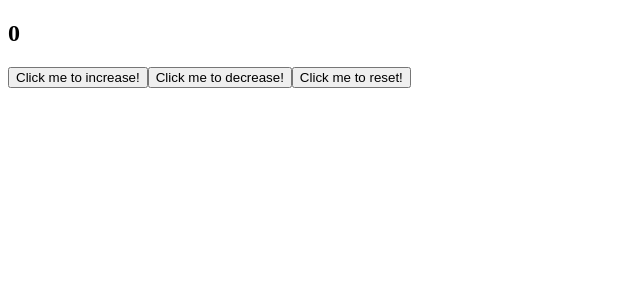
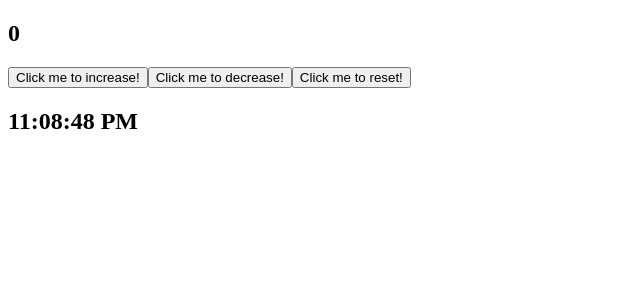
Before and after one commit to CarlSpagnuolo/Esercizi-React, a React (Vite) app: page / in a window 1280 px wide. Shown: the top 300 px of the page, without its empty margins (0-640 px from the left). Built offline with nearby package versions, Linux system fonts and the light colour scheme.

Commit message:
useEffect

```diff
--- a/src/App.tsx
+++ b/src/App.tsx
@@ -15,12 +15,14 @@
 //   return <Welcome name="John" age={19} />;
 // }
 
+import { Clock } from "./Clock";
 import { Counter } from "./Counter";
 
 export function App() {
   return (
     <div>
       <Counter initialValue={0} increment={1} />
+      <Clock />
     </div>
   );
 }
--- /dev/null
+++ b/src/Clock.tsx
@@ -0,0 +1,13 @@
+import { useEffect, useState } from "react";
+
+export function Clock() {
+  const [time, setTime] = useState("");
+
+  useEffect(() => {
+    const interval = setInterval(() => {
+      setTime(new Date().toLocaleTimeString());
+    }, 1000);
+    return () => clearInterval(interval);
+  }, []);
+  return <h2>{time}</h2>;
+}
--- a/src/Counter.tsx
+++ b/src/Counter.tsx
@@ -1,4 +1,4 @@
-import { useState } from "react";
+import { useEffect, useState } from "react";
 import { CounterDisplay } from "./CounterDisplay";
 
 type CounterProps = {
@@ -7,14 +7,20 @@
 };
 export function Counter({ initialValue, increment }: CounterProps) {
   const [counter, setCounter] = useState(initialValue);
+  useEffect(() => {
+    console.log(counter);
+  }, [counter]);
+
   function counterIncrement() {
     setCounter((c) => c + increment);
   }
+
   function counterDecrease() {
     if (counter > 0) {
       setCounter((c) => c - increment);
     }
   }
+
   function counterReset() {
     setCounter((c) => (c = initialValue));
   }
```
